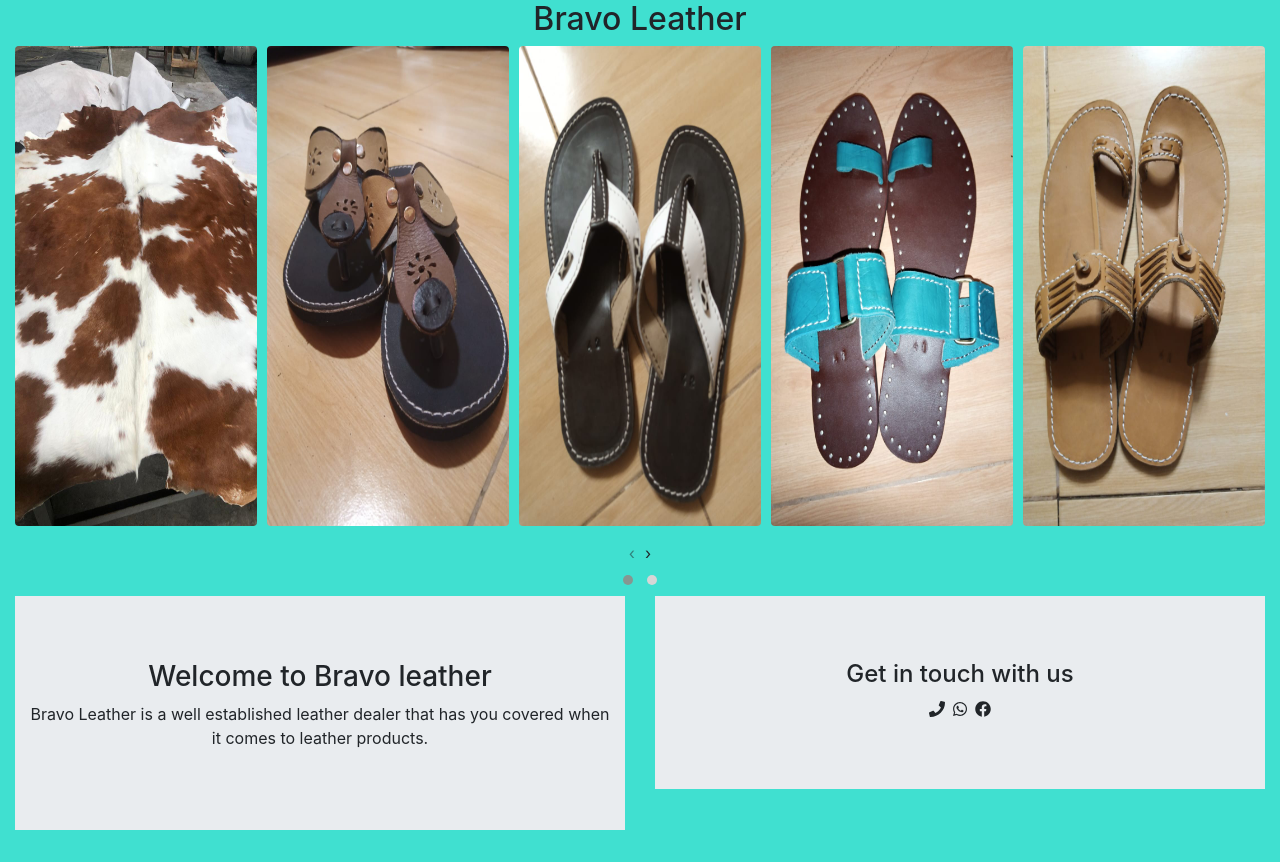
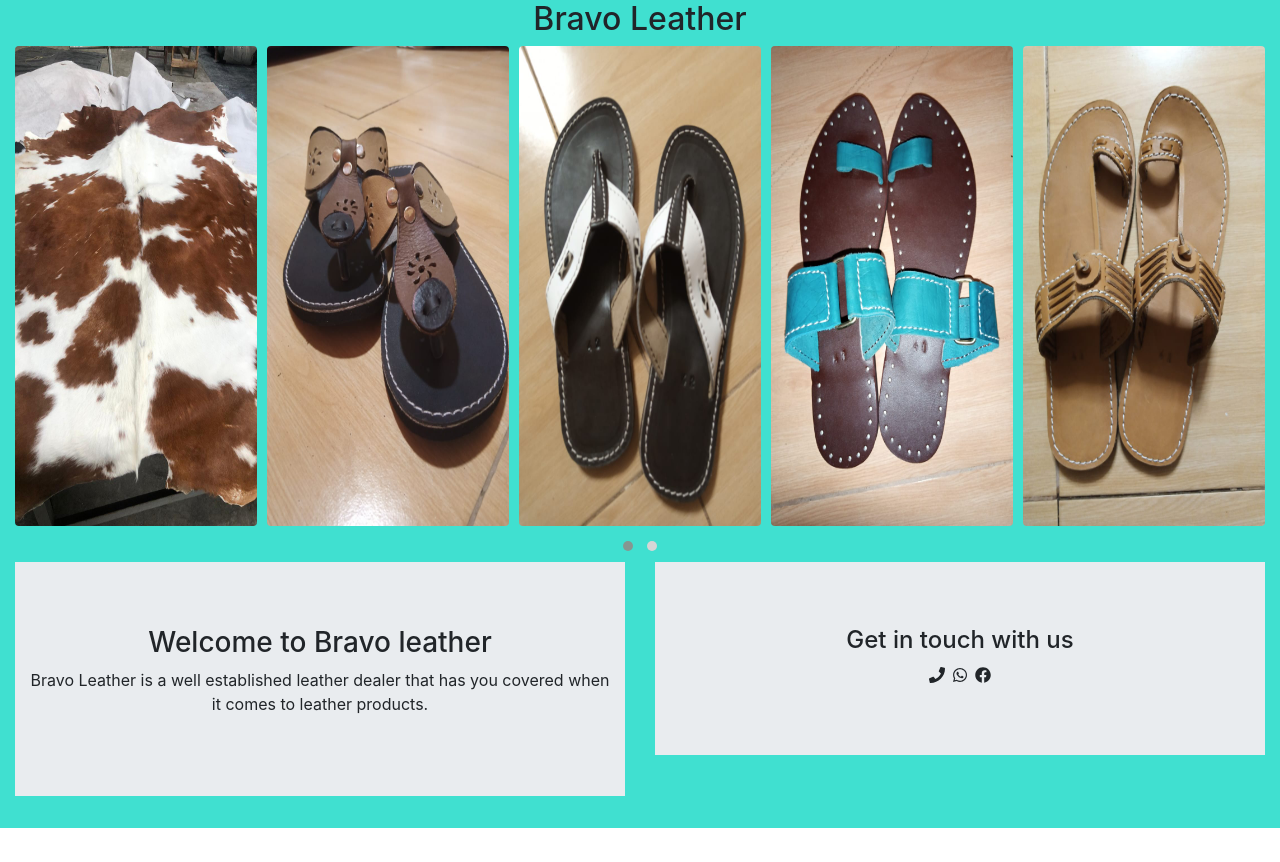
Before and after one commit to wambuguedison/bravo-leather, a React (Create React App) app: page / in a window 1280 px wide. After the commit the page ends 828 px from the top, so only its background shows below. Built offline with nearby package versions, Linux system fonts and the light colour scheme.

Commit message:
Optimize code to React standards

```diff
--- a/src/components/Carousel.js
+++ b/src/components/Carousel.js
@@ -5,7 +5,9 @@
 import { Container } from "react-bootstrap";
 import "./Carousel.css";
 
-const options = {
+class Carousel extends React.Component {
+  state = {
+    options: {
       responsive: {
         0: {
           items: 1,
@@ -17,46 +19,41 @@
         },
         1000: {
           items: 5,
-      nav: true,
+          nav: false,
           loop: false,
         },
       },
       dots: true,
       autoPlay: true,
+      loop: true,
       autoplayTimeout: 3000,
-};
-const images = [
+      margin: 10,
+    },
+    images: [
       "assets/img/images(3).jpg",
       "assets/img/images(1).jpg",
       "assets/img/images(5).jpg",
       "assets/img/images(8).jpg",
       "assets/img/images(6).jpg",
       "assets/img/images(7).jpg",
-];
+    ],
+  };
 
-class Carousel extends React.Component {
   render() {
     return (
-      <div>
+      <React.Fragment>
         <Container fluid>
-          <OwlCarousel
-            items={3}
-            className="owl-theme"
-            loop
-            nav
-            margin={10}
-            {...options}
-          >
-            {images.map((image) => {
+          <OwlCarousel items={3} className="owl-theme" {...this.state.options}>
+            {this.state.images.map((image) => {
               return (
-                <div>
+                <div key={this.state.images.indexOf(image)}>
                   <img className="img rounded" src={image} alt={{}} />
                 </div>
               );
             })}
           </OwlCarousel>
         </Container>
-      </div>
+      </React.Fragment>
     );
   }
 }
```
Lines whose indentation alone changed are shown as unchanged.
